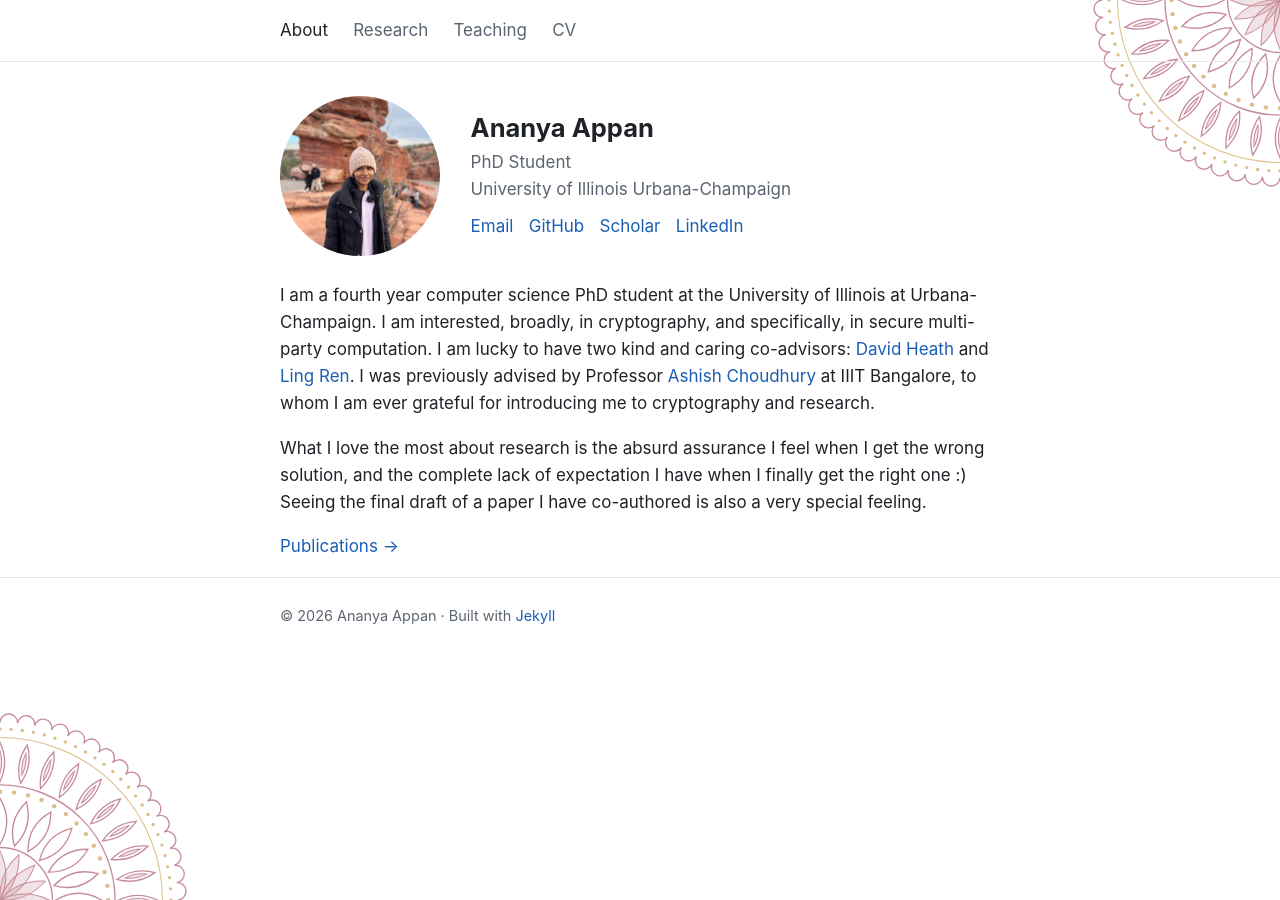
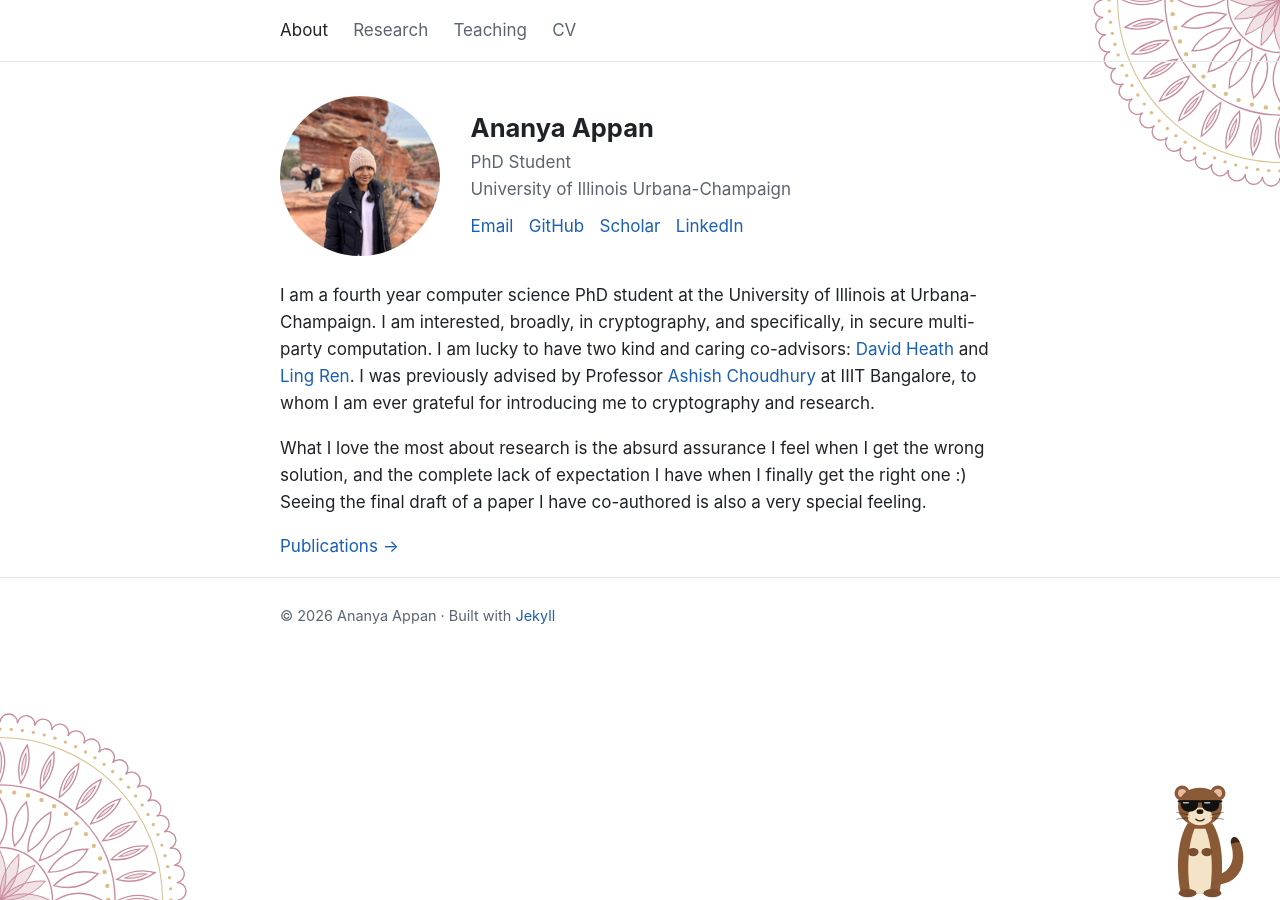
Before and after one commit to AnanyaAppan/AnanyaAppan.github.io, a Jekyll site: the page built from index.md, in a window 1280 px wide. Built offline with Jekyll 4.4.1, drawn with Linux system fonts in a browser that asks for light colours.

Commit message:
Add sunglasses weasel to About, Research, and Teaching pages
Co-Authored-By: Claude Opus 5.5 <noreply@anthropic.com>

```diff
--- a/_layouts/default.html
+++ b/_layouts/default.html
@@ -20,6 +20,7 @@
   {% assign ornament = page.ornament | default: "corner.svg" %}
   {% for c in corners %}<img class="corner-ornament {{ c }}" src="{{ '/files/' | append: ornament | relative_url }}" alt="" aria-hidden="true">
   {% endfor %}
+  {% if page.weasel %}<img class="weasel" src="{{ '/files/weasel.svg' | relative_url }}" alt="A weasel wearing sunglasses">{% endif %}
   {% include header.html %}
   <main class="container">
     {{ content }}
--- a/assets/css/style.css
+++ b/assets/css/style.css
@@ -85,3 +85,7 @@ body { position: relative; min-height: 100vh; }
 .corner-ornament.bottom-left  { bottom: 0; left: 0;  transform: scale(-1, -1); }
 @media (max-width: 900px) { .corner-ornament { width: 120px; height: 120px; opacity: .35; } }
 @media (prefers-color-scheme: dark) { .corner-ornament { opacity: .35; } }
+
+/* Homepage weasel, sitting in the bottom-right corner */
+.weasel { position: absolute; bottom: 0; right: 1.5rem; width: 110px; height: auto; pointer-events: none; }
+@media (max-width: 900px) { .weasel { width: 70px; right: .5rem; } }
```
Also changed, not shown: index.md (+1 -0 lines), research.md (+1 -0 lines), teaching.md (+1 -0 lines), files/weasel.svg (added).
